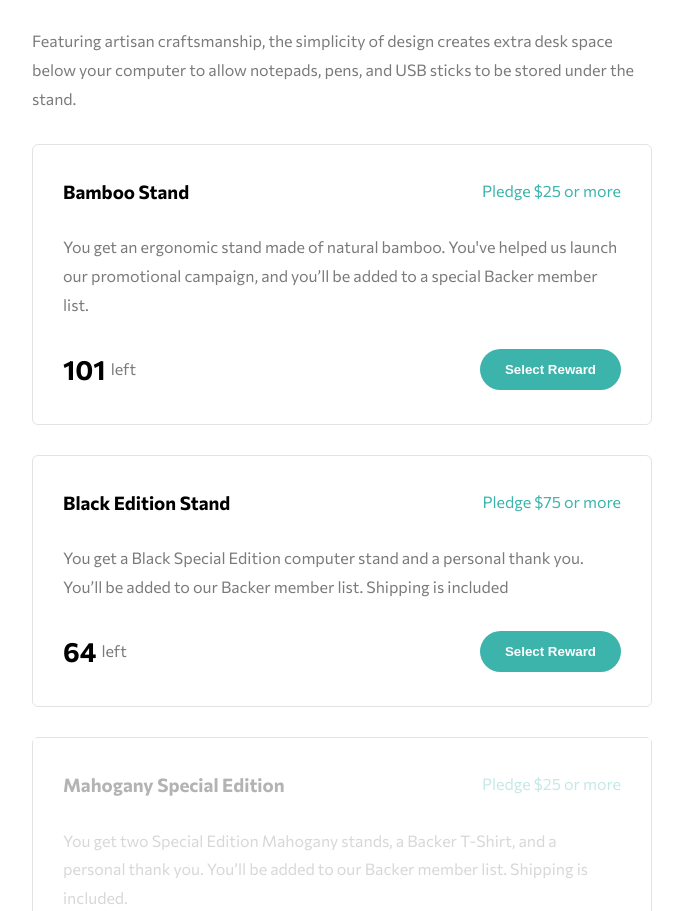
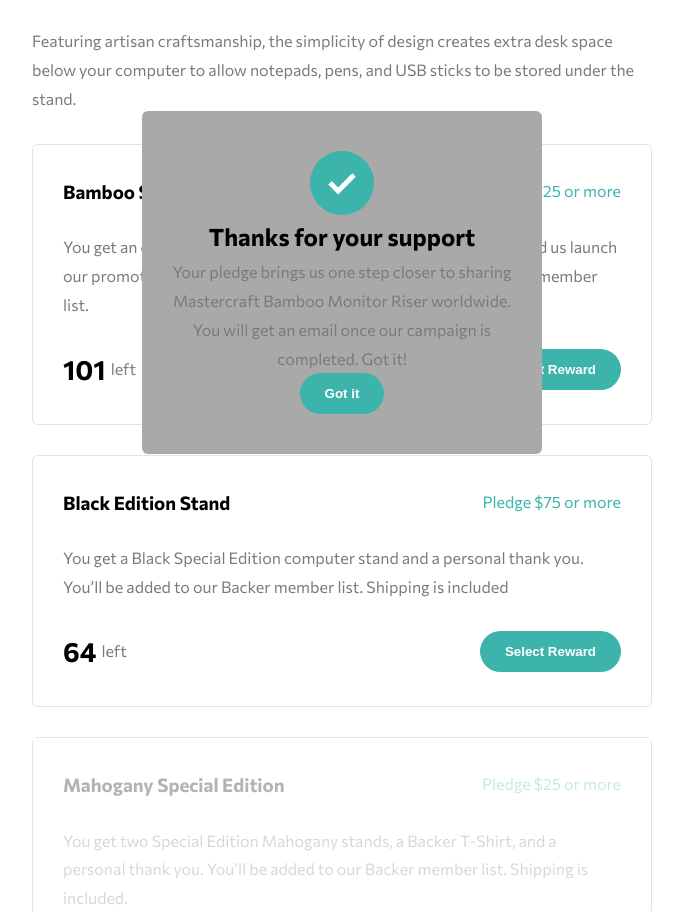
Before and after one commit to jeangu2002/crowdfunnding-product-page, a plain HTML site: page index.html in a window 1280 px wide. Shown: the part 979-1890 px from the top of the page, without its empty margins (298-981 px from the left). Drawn offline with Linux system fonts and the light colour scheme.

Commit message:
modal box

```diff
--- a/index.html
+++ b/index.html
@@ -365,6 +365,17 @@
           </div>
         </div>
       </dialog>
+      <dialog id="thank-you" class="dialog-thank-you">
+        <img src="images/icon-check.svg" alt="" />
+        <h1 class="heading-1">Thanks for your support</h1>
+        <p>
+          Your pledge brings us one step closer to sharing Mastercraft Bamboo
+          Monitor Riser worldwide. You will get an email once our campaign is
+          completed. Got it!
+        </p>
+
+        <button class="cta cta--primary">Got it</button>
+      </dialog>
     </main>
     <script src="script.js"></script>
   </body>
--- a/main.scss
+++ b/main.scss
@@ -538,6 +538,15 @@ dialog {
   }
 }
 
+.dialog-thank-you {
+  display: grid;
+  justify-items: center;
+  width: min(80vw, 400px);
+  text-align: center;
+  padding-block: 4rem;
+  background-color: darkgray;
+}
+
 @media screen and (min-width: 610px) {
   .section--stats {
     .backings {
```
Also changed, not shown: main.css, 1 other file.
